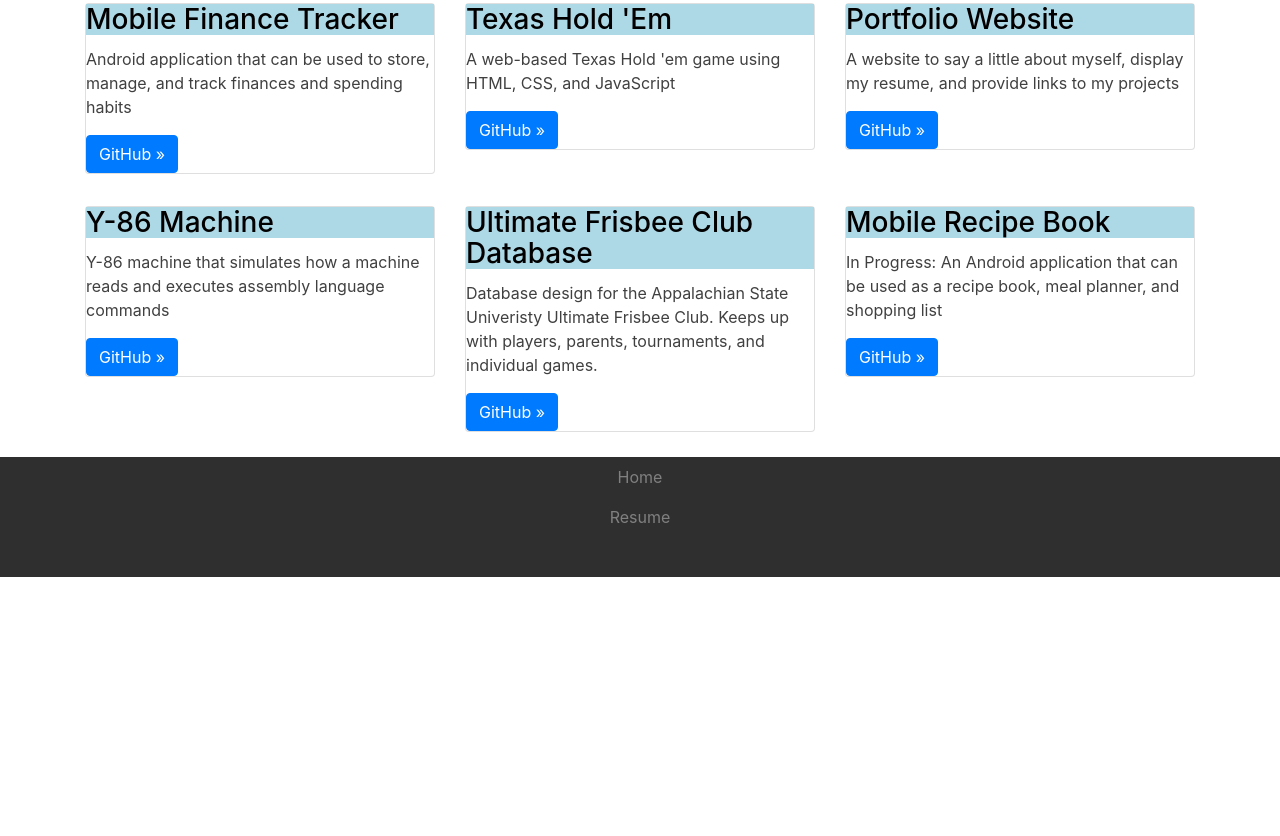
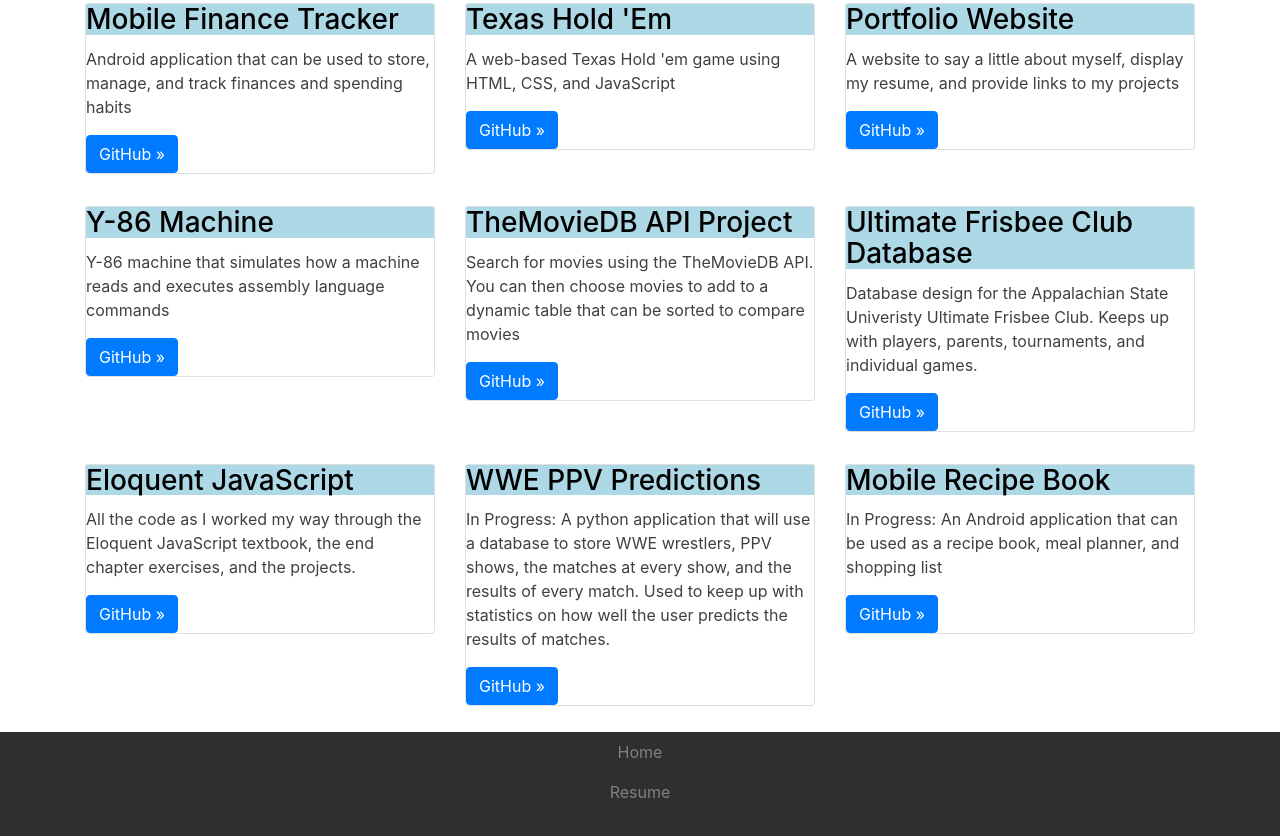
Before and after one commit to srad1292/Portfolio, a plain HTML site: page links.html in a window 1280 px wide. Shown: the part 414-1250 px from the top of the page. Before the commit the page ends 991 px from the top, so only its background shows below. Drawn offline with Linux system fonts and the light colour scheme.

Commit message:
Updated resume file, updated the resume page to reflect the changes, and updated my projects page to be up to date.  Next is to combine the homepage and resume page

```diff
--- a/links.html
+++ b/links.html
@@ -87,9 +87,39 @@
       <div class="col-sm-4">
         <div class="card">
           <div class="card-block">
+            <h3 class="card-title">TheMovieDB API Project</h3>
+            <p class="card-text">Search for movies using the TheMovieDB API.  You can then choose movies to add to a dynamic table that can be sorted to compare movies</p>
+            <a href="https://github.com/srad1292/MovieCompareTheMovieDBAPI" target="_blank" class="btn btn-primary">GitHub &raquo;</a>
+          </div>
+        </div>
+      </div>
+      <div class="col-sm-4">
+        <div class="card">
+          <div class="card-block">
             <h3 class="card-title">Ultimate Frisbee Club Database</h3>
             <p class="card-text">Database design for the Appalachian State Univeristy Ultimate Frisbee Club.  Keeps up with players, parents, tournaments, and individual games.</p>
             <a href="https://github.com/srad1292/Ultimate-Club-Database" target="_blank" class="btn btn-primary">GitHub &raquo;</a>
+          </div>
+        </div>
+      </div>
+    </div>
+
+    <div class="row">
+      <div class="col-sm-4">
+        <div class="card">
+          <div class="card-block">
+            <h3 class="card-title">Eloquent JavaScript</h3>
+            <p class="card-text">All the code as I worked my way through the Eloquent JavaScript textbook, the end chapter exercises, and the projects.</p>
+            <a href="https://github.com/srad1292/EloquentJavaScriptCode" target="_blank" class="btn btn-primary">GitHub &raquo;</a>
+          </div>
+        </div>
+      </div>
+      <div class="col-sm-4">
+        <div class="card">
+          <div class="card-block">
+            <h3 class="card-title">WWE PPV Predictions</h3>
+            <p class="card-text">In Progress: A python application that will use a database to store WWE wrestlers, PPV shows, the matches at every show, and the results of every match.  Used to keep up with statistics on how well the user predicts the results of matches.</p>
+            <a href="https://github.com/srad1292/PredictionsForWWEPPVsNoGUI" target="_blank" class="btn btn-primary">GitHub &raquo;</a>
           </div>
         </div>
       </div>
@@ -105,6 +135,9 @@
     </div>
   </div>
 
+
+
+
 	<footer class="container-fluid bg-4 text-center">
     	<p>
       		<a href="index.html" class="bottom_links">Home</a>
```
Also changed, not shown: resume.html (+25 -1 lines), 1 other file.
